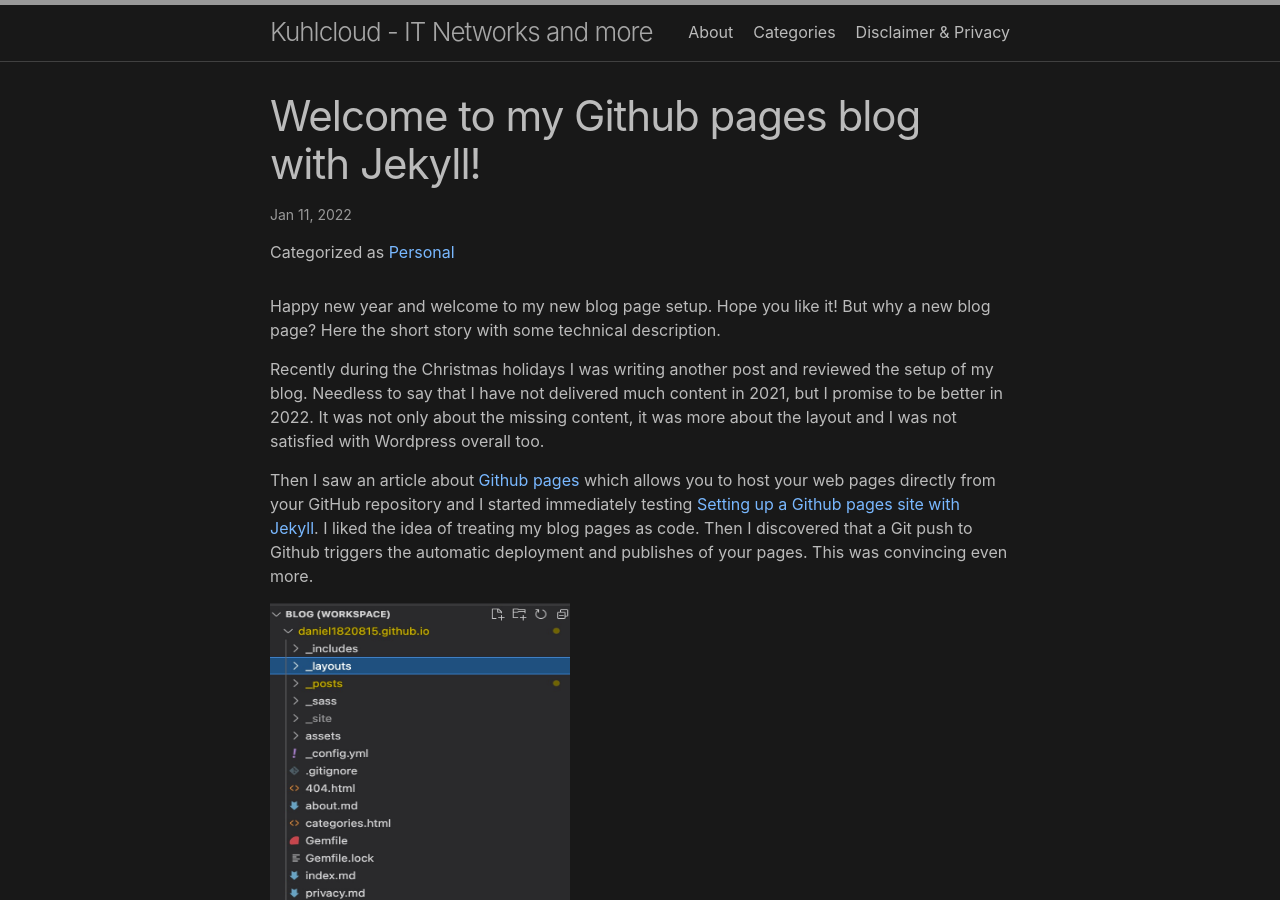
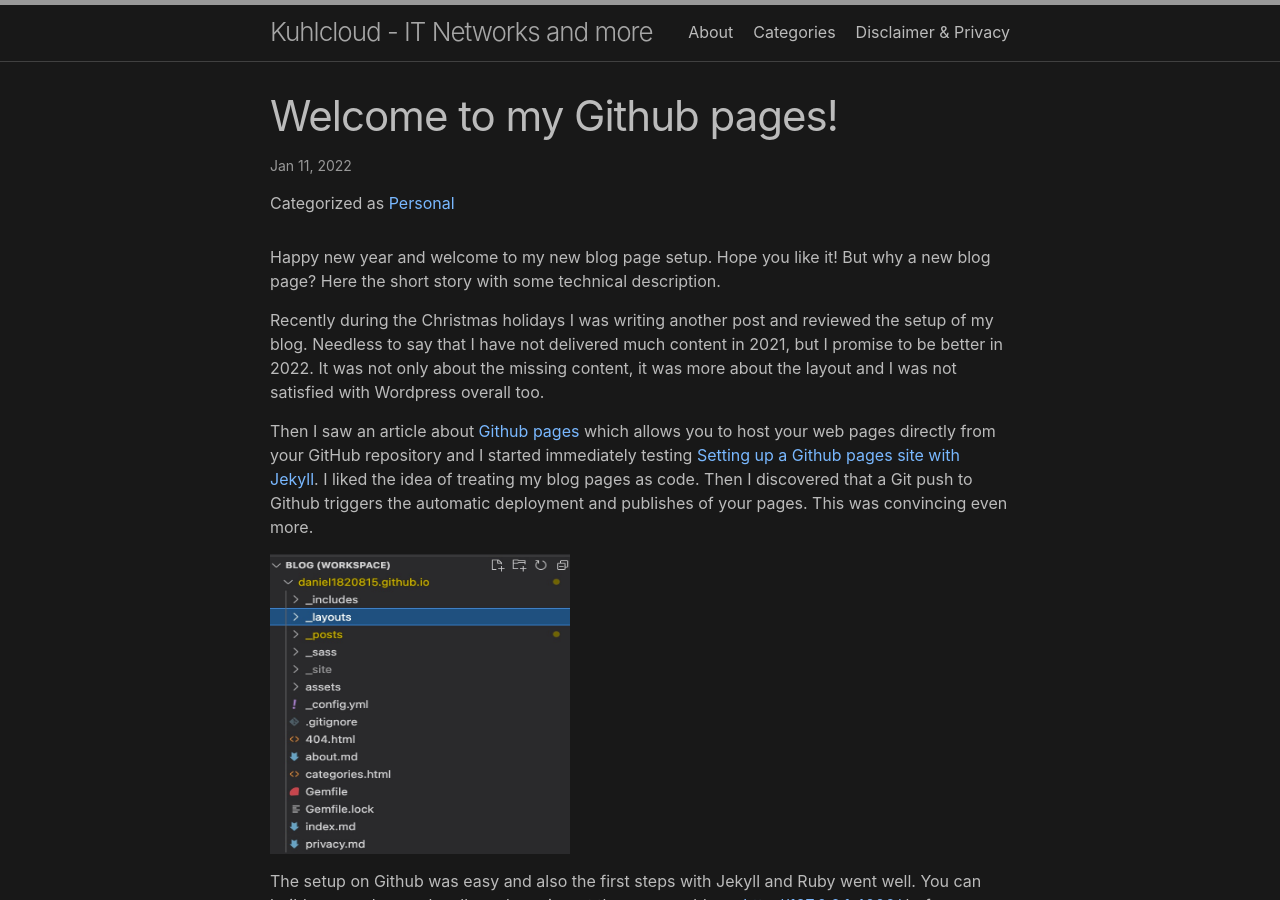
Before and after one commit to daniel1820815/daniel1820815.github.io, a Jekyll site: the page built from _posts/2022-01-11-welcome-to-jekyll.md, in a window 1280 px wide and 900 px high. Built offline with Jekyll 4.4.1, drawn with Linux system fonts in a browser that asks for light colours.

Commit message:
updated post title

```diff
--- a/_posts/2022-01-11-welcome-to-jekyll.md
+++ b/_posts/2022-01-11-welcome-to-jekyll.md
@@ -1,7 +1,7 @@
 ---
 layout: post
-title:  "Welcome to my Github pages blog with Jekyll!"
-date:   2022-01-11 20:52:40 +0100
+title:  "Welcome to my Github pages!"
+date:   2022-01-12 00:03:00 +0100
 categories: Personal
 ---
 Happy new year and welcome to my new blog page setup. Hope you like it! But why a new blog page? Here the short story with some technical description.
```
